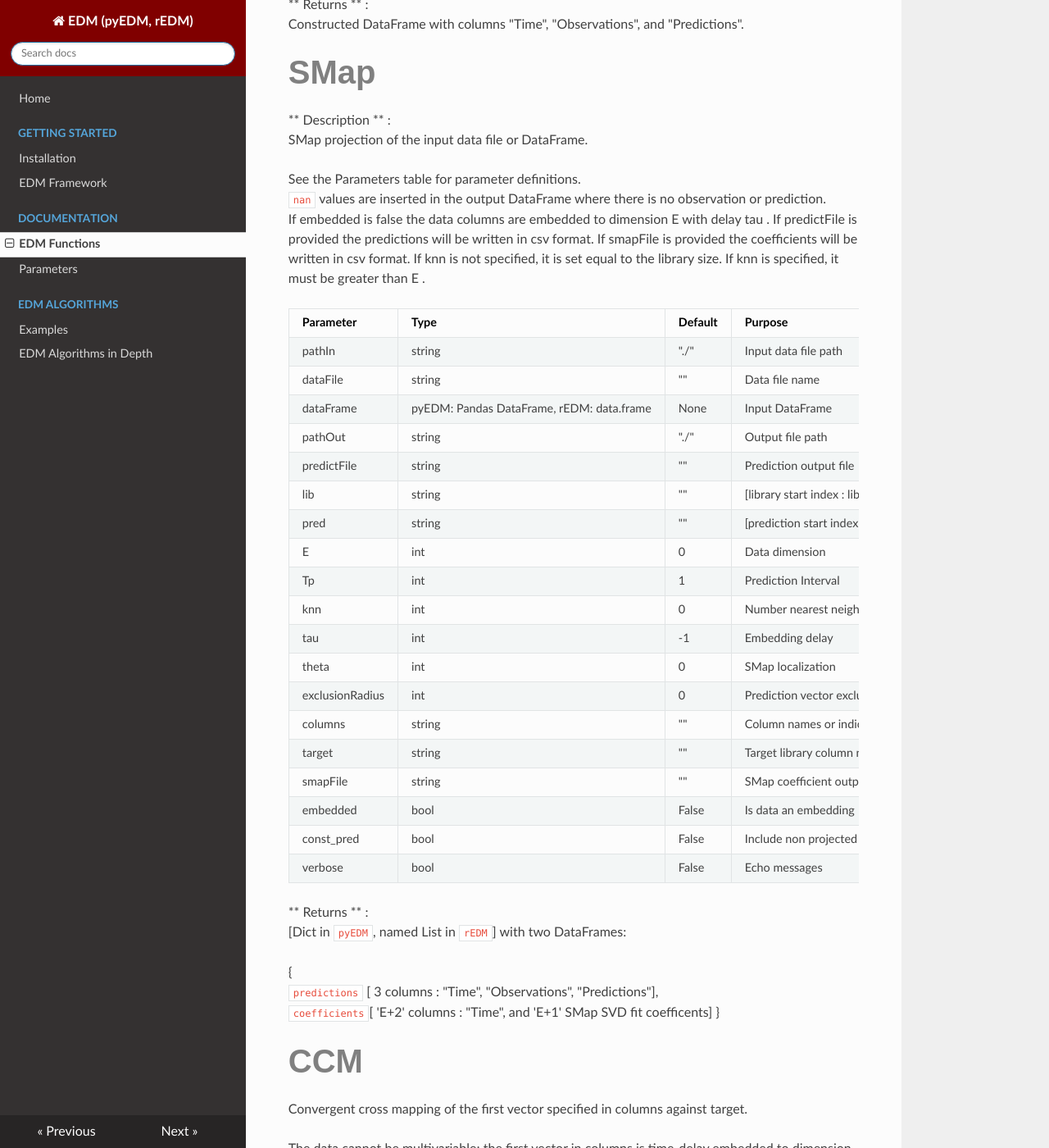
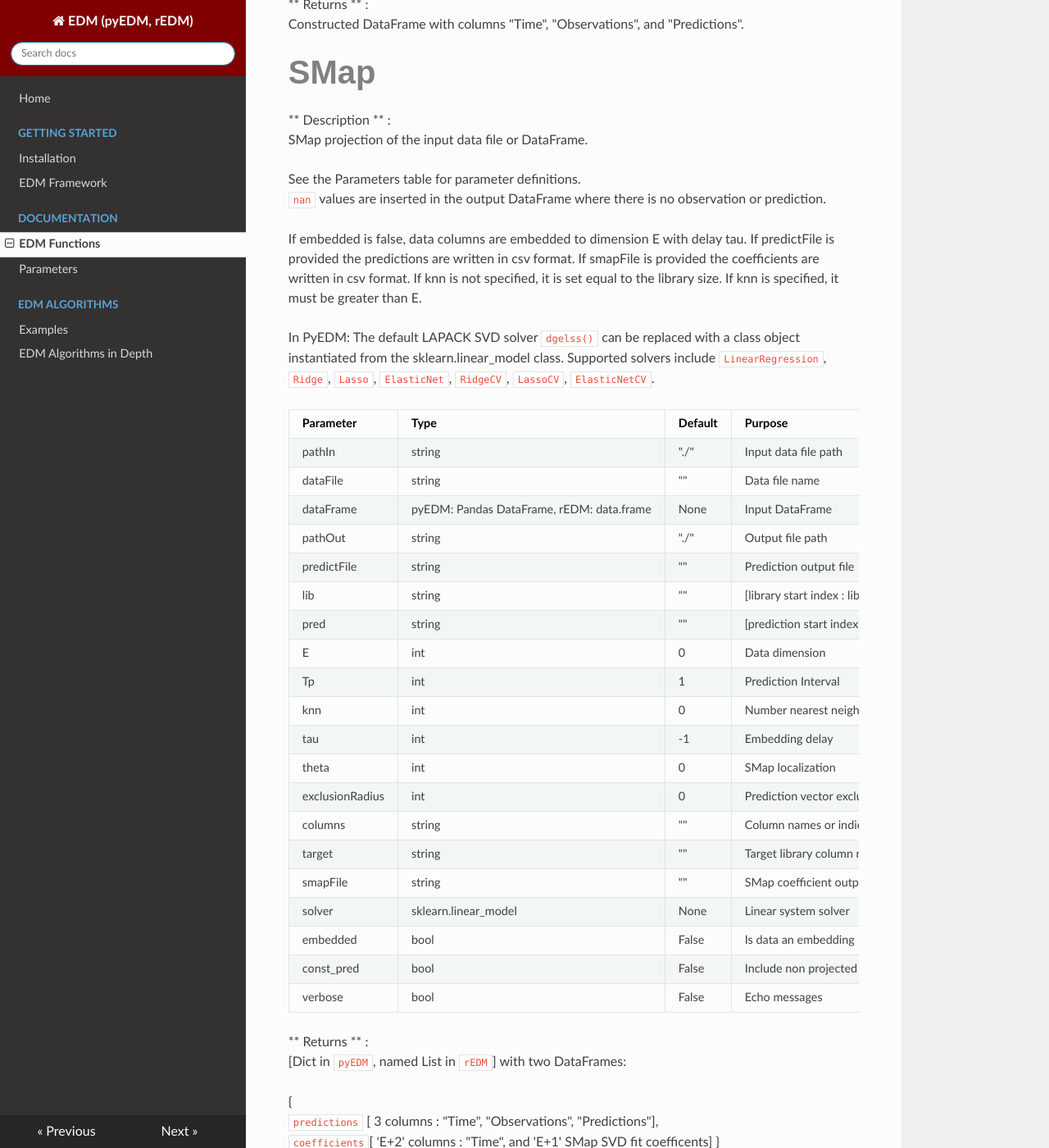
Before and after one commit to SugiharaLab/EDM_Documentation, an MkDocs documentation site: the page built from docs/edm_functions.md, in a window 1280 px wide and 1400 px high, scrolled down 1626 px. Shown: the whole window at 82% size. Built offline with MkDocs 1.6.1, drawn with Linux system fonts in a browser that asks for light colours; nearby versions of some CDN libraries.

```diff
--- a/docs/edm_functions.md
+++ b/docs/edm_functions.md
@@ -41,7 +41,7 @@ If embedded is false (default) the data columns are embedded to dimension `E` wi
 | pathOut   | string | "./"  | Output file path |
 | predictFile | string | ""  | Prediction output file |
 | lib       | string | ""    | [library start index : library stop index] |
-| pred      | string | ""    | [prediction start index : prediction stop index] |
+| pred      | string | ""    | [prediction start index : prediction stop index]|
 | E         | int    | 0     | Data dimension |
 | Tp        | int    | 1     | Prediction Interval |
 | knn       | int    | 0     | Number nearest neighbors (if 0 then set as E+1)|
@@ -62,11 +62,17 @@ SMap projection of the input data file or DataFrame.
 See the Parameters table for parameter definitions.
 `nan` values are inserted in the output DataFrame where there is
 no observation or prediction.
-If embedded is false the data columns are embedded to dimension E with delay tau .
-If predictFile is provided the predictions will be written in csv format.
-If smapFile is provided the coefficients will be written in csv format.
+
+If embedded is false, data columns are embedded to dimension E with delay tau.
+If predictFile is provided the predictions are written in csv format.
+If smapFile is provided the coefficients are written in csv format.
 If knn is not specified, it is set equal to the library size.
-If knn is specified, it must be greater than E .
+If knn is specified, it must be greater than E.
+
+In PyEDM: The default LAPACK SVD solver `dgelss()` can be replaced with
+a class object instantiated from the sklearn.linear_model class.
+Supported solvers include `LinearRegression`, `Ridge`, `Lasso`,
+`ElasticNet`, `RidgeCV`, `LassoCV`, `ElasticNetCV`.
 
 | Parameter | Type | Default | Purpose |
 | --------- | ---- | ------- | ------- |
@@ -76,7 +82,7 @@ If knn is specified, it must be greater than E .
 | pathOut   | string | "./"  | Output file path |
 | predictFile | string | ""  | Prediction output file |
 | lib       | string | ""    | [library start index : library stop index] |
-| pred      | string | ""    | [prediction start index : prediction stop index] |
+| pred      | string | ""    | [prediction start index : prediction stop index]|
 | E         | int    | 0     | Data dimension |
 | Tp        | int    | 1     | Prediction Interval |
 | knn       | int    | 0     | Number nearest neighbors |
@@ -86,8 +92,9 @@ If knn is specified, it must be greater than E .
 | columns   | string | ""    | Column names or indices for prediction |
 | target    | string | ""    | Target library column name or index |
 | smapFile  | string | ""    | SMap coefficient output file |
+| solver    | sklearn.linear_model | None | Linear system solver |
 | embedded  | bool   | False | Is data an embedding |
-| const\_pred| bool   | False | Include non projected forecast data |
+| const\_pred| bool  | False | Include non projected forecast data |
 | verbose   | bool   | False | Echo messages |
 
 ** Returns **  :
@@ -123,7 +130,7 @@ Note: Cross mappings are performed between column : target , and target : column
 | pathOut   | string | "./"  | Output file path |
 | predictFile | string | ""  | Prediction output file |
 | lib       | string | ""    | [library start index : library stop index] |
-| pred      | string | ""    | [prediction start index : prediction stop index] |
+| pred      | string | ""    | [prediction start index : prediction stop index]|
 | E         | int    | 0     | Data dimension |
 | Tp        | int    | 1     | Prediction Interval |
 | knn       | int    | 0     | Number nearest neighbors (if 0 then set as E+1)|
@@ -160,7 +167,7 @@ If `multiview` is not specified it is set to 'sqrt(C)' where C is the number of
 | pathOut   | string | "./"  | Output file path |
 | predictFile | string | ""  | Prediction output file |
 | lib       | string | ""    | [library start index : library stop index] |
-| pred      | string | ""    | [prediction start index : prediction stop index] |
+| pred      | string | ""    | [prediction start index : prediction stop index]|
 | E         | int    | 0     | Data dimension |
 | Tp        | int    | 1     | Prediction Interval |
 | knn       | int    | 0     | Number nearest neighbors (if 0 then set to E+1)|
@@ -195,7 +202,7 @@ The maximum number of threads is 10.
 | pathOut   | string | "./"  | Output file path |
 | predictFile | string | ""  | Prediction output file |
 | lib       | string | ""    | [library start index : library stop index] |
-| pred      | string | ""    | [prediction start index : prediction stop index] |
+| pred      | string | ""    | [prediction start index : prediction stop index]|
 | maxE      | int    | 10    | Evaluate embedding up to maxE |
 | Tp        | int    | 1     | Prediction Interval |
 | tau       | int    | -1    | Embedding delay |
@@ -224,7 +231,7 @@ interval forecasts. The maximum number of threads is 10.
 | pathOut   | string | "./"  | Output file path |
 | predictFile | string | ""  | Prediction output file |
 | lib       | string | ""    | [library start index : library stop index] |
-| pred      | string | ""    | [prediction start index : prediction stop index] |
+| pred      | string | ""    | [prediction start index : prediction stop index]|
 | maxTp     | int    | 10    | Evaluate forecast with Tp up to maxTp |
 | E         | int    | 0     | Embedding dimension |
 | tau       | int    | -1    | Embedding delay |
@@ -254,7 +261,7 @@ See the Parameters table for parameter definitions.
 | pathOut   | string | "./"  | Output file path |
 | predictFile | string | ""  | Prediction output file |
 | lib       | string | ""    | [library start index : library stop index] |
-| pred      | string | ""    | [prediction start index : prediction stop index] |
+| pred      | string | ""    | [prediction start index : prediction stop index]|
 | theta     | string | ""    | `theta` is a string of theta values with a delimiter of [',' , '\t', '\n']. |
 | E         | int    | 0     | Embedding dimension |
 | Tp        | int    | 1     | Prediction Interval |
```
Also changed, not shown: docs/parameters.md (+1 -0 lines).
